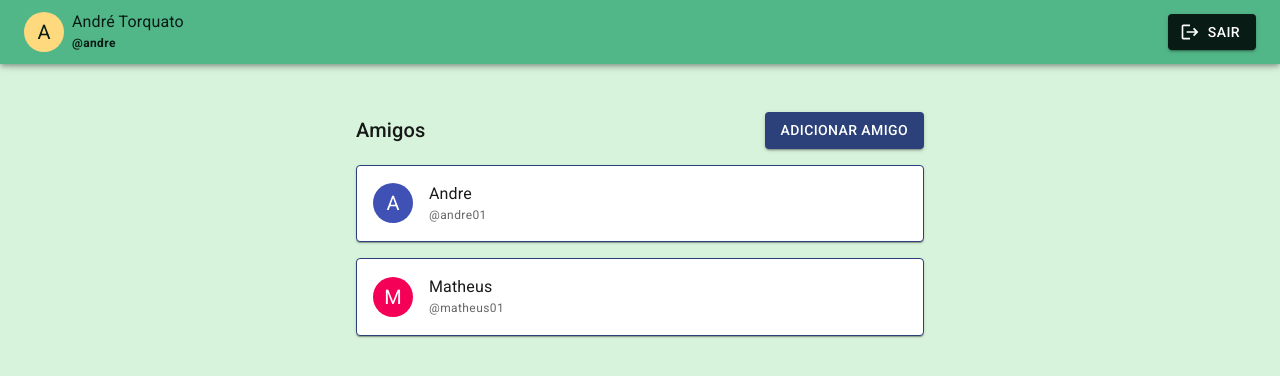
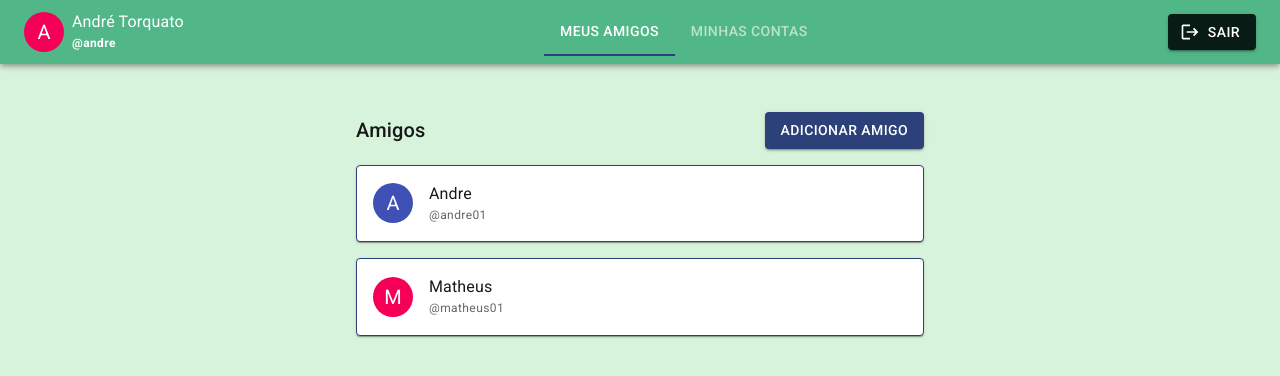
Before and after one commit to UFC-Dev-Web-2024-2/RachaConta, a React (Create React App) app: page /friends in a window 1280 px wide. Shown: the top 376 px of the page. Built offline with nearby package versions, Linux system fonts and the light colour scheme.

Commit message:
add tabs header

```diff
--- a/src/components/Header/Header.jsx
+++ b/src/components/Header/Header.jsx
@@ -6,19 +6,30 @@ import Typography from '@mui/material/Typography';
 import Button from '@mui/material/Button';
 import Box from '@mui/material/Box';
 import LogoutIcon from '@mui/icons-material/Logout';
-import { useNavigate } from 'react-router-dom';
+import Tabs from '@mui/material/Tabs';
+import Tab from '@mui/material/Tab';
+import { useNavigate, useLocation } from 'react-router-dom';
 
 const Header = ({
 	user,
-	avatarBgColor = 'yellow.main',
-	textColor = 'darkGray.main'
+	avatarBgColor = '#f50057',
+	textColor = 'white'
 }) => {
 	const navigate = useNavigate();
+	const location = useLocation();
 
 	const firstNameInitial = user.name ? user.name.split(' ')[0][0] : '';
 
 	const handleLogout = () => {
 		navigate('/');
+	};
+
+	const currentTab = (location.pathname === '/friends' || (location.pathname === '/accounts' || location.pathname.toString().includes('/accounts')))
+		? location.pathname
+		: false;
+
+	const handleTabChange = (event, newValue) => {
+		navigate(newValue);
 	};
 
 	return (
@@ -38,8 +49,19 @@ const Header = ({
 					</Box>
 				</Box>
 
+				<Box sx={{ flexGrow: 1, display: 'flex', justifyContent: 'center' }}>
+					<Tabs
+						value={currentTab}
+						onChange={handleTabChange}
+						textColor="inherit"
+						indicatorColor="primary"
+					>
+						<Tab label="Meus Amigos" value="/friends" />
+						<Tab label="Minhas Contas" value="/accounts" />
+					</Tabs>
+				</Box>
+
 				<Box sx={{ display: 'flex', alignItems: 'center' }}>
-
 					<Button
 						variant="contained"
 						color="darkGray"
```
